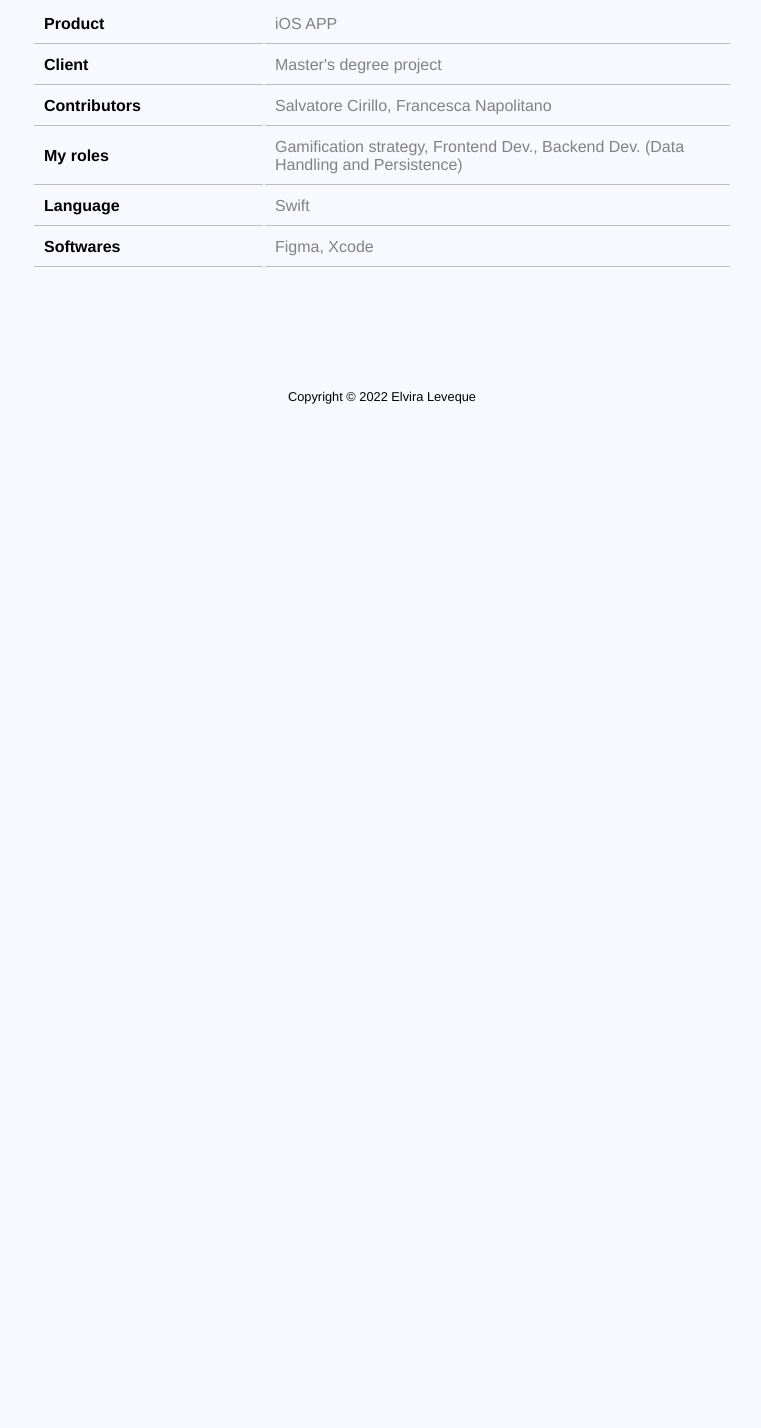
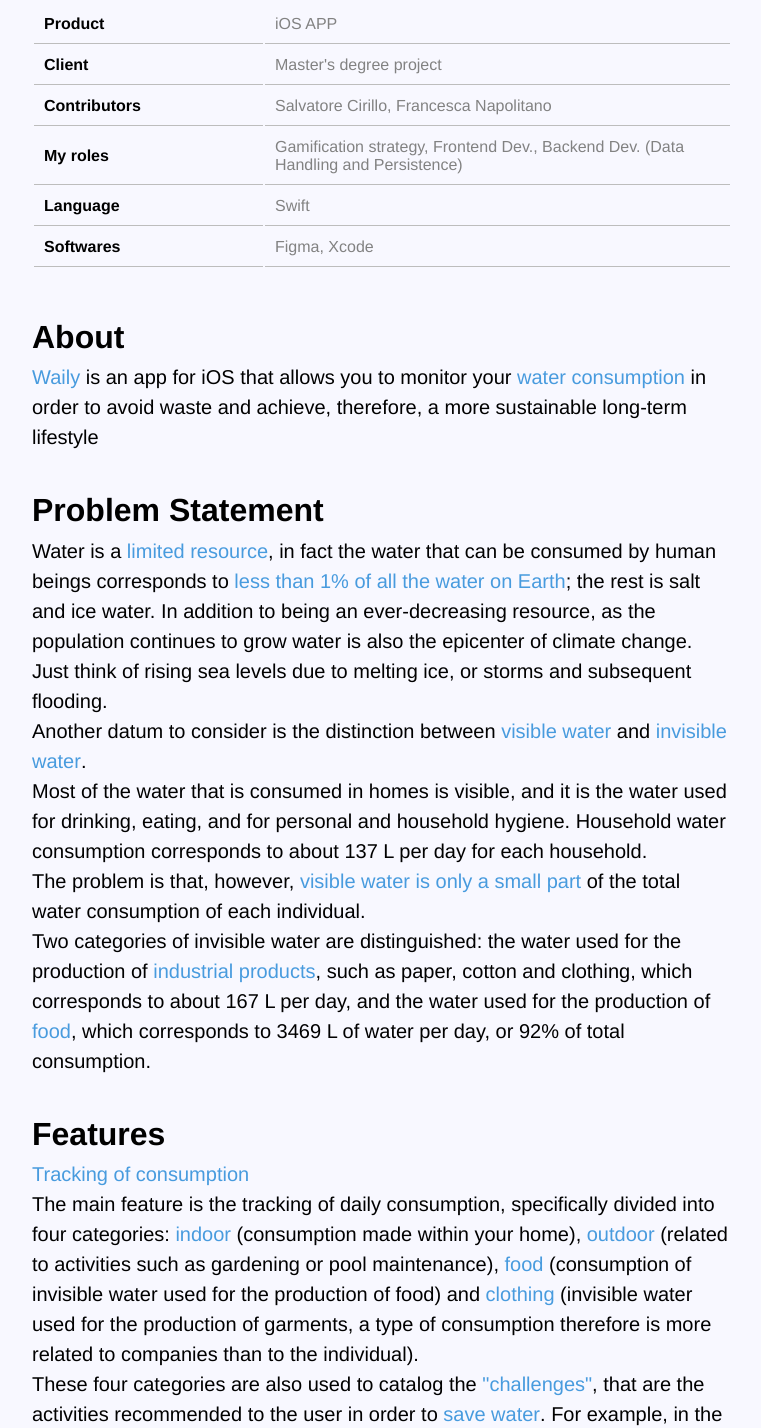
Before and after one commit to elviraleveque/portfolio, a plain HTML site: page projects/waily.html in a window 1280 px wide. Shown: the part 555-1983 px from the top of the page, without its empty margins (258-1019 px from the left). Before the commit the page ends 979 px from the top, so only its background shows below. Drawn offline with Linux system fonts and the light colour scheme.

Commit message:
waily update

```diff
--- a/projects/waily.html
+++ b/projects/waily.html
@@ -57,6 +57,48 @@
             </tr>
         </table>
 
+        <h3>About</h3>
+        <p> <span class="highlight">Waily</span> is an app for iOS that allows you to monitor your <span
+                class="highlight">water consumption</span> in order to avoid waste and achieve, therefore, a more
+            sustainable long-term lifestyle </p>
+
+        <h3>Problem Statement</h3>
+        <p>Water is a <span class="highlight">limited resource</span>, in fact the water that can be consumed by human
+            beings corresponds to <span class="highlight">less than 1% of all the water on Earth</span>; the rest is
+            salt and ice water. In addition to being an
+            ever-decreasing resource, as the population continues to grow water is also the epicenter of climate change.
+            Just think of
+            rising sea levels due to melting ice, or storms and subsequent flooding. <br>
+            Another datum to consider is the distinction between <span class="highlight">visible water</span> and <span
+                class="highlight">invisible water</span>. <br>
+            Most of the water that is consumed in homes is visible, and it is the water used for drinking, eating, and
+            for personal and
+            household hygiene. Household water consumption corresponds to about 137 L per day for each household. <br>
+            The problem is that, however, <span class="highlight">visible water is only a small part</span> of the total water consumption of each
+            individual. <br>
+            Two categories of invisible water are distinguished: the water used for the production of
+            <span class="highlight">industrial products</span>, such as paper, cotton and clothing, which corresponds to
+            about 167 L per day, and the
+            water used for the production of <span class="highlight">food</span>, which corresponds to 3469 L of water
+            per day, or 92% of total
+            consumption.
+        </p>
+
+        <h3>Features</h3>
+        <p><span class="highlight">Tracking of consumption</span><br>
+            The main feature is the tracking of daily consumption, specifically divided into four categories: <span class="highlight">indoor</span> (consumption made within your home), <span class="highlight">outdoor</span> (related to activities such as gardening or pool maintenance), <span class="highlight">food</span> (consumption of invisible water used for the production of food) and <span class="highlight">clothing</span> (invisible water used for the production of garments, a type of consumption therefore is more related to companies than to the individual).<br>
+            These four categories are also used to catalog the <span class="highlight">"challenges"</span>, that are the activities recommended to the user in order to <span class="highlight">save water</span>. For example, in the indoor category there is the challenge "short showers" which suggests the user not to spend more than 5 minutes in the shower, because every minute less saves up to 39 L. Or, in the food category there is the challenge "Vegan Day", which explains to the user that on average people who habitually consume meat consume up to 5000 L of water per day; which is why, avoiding the consumption for a day, you can save the same amount of liters of water.<br><br>
+
+            <span class="highlight">Monthly estimate</span><br>
+            Another core feature is the monthly estimate of the <span class="highlight">cost of consumption</span>. Based on the consumption entered by the user related to the indoor and outdoor categories, ie the categories that affect the cost of the bill, the app help the user to understand the trend of its consumption also in economic terms.<br><br>
+
+            <span class="highlight">Information paths</span><br>
+            Finally, among the main features, there is the section on information, in which there are short information paths about the theme of water and everything that is related. In addition, each of these, presents practical advice on how to have an impact in reality.</p>
+
+        <div class="mockup">
+            <img src="../static/img/projects/waily/mockup.png" alt="">
+        </div>
+
     </main>
 
     <footer>
--- a/static/css/projects/waily.css
+++ b/static/css/projects/waily.css
@@ -13,3 +13,23 @@ main.project-page p a, main.project-page span.highlight {
     margin: 20px auto;
     border-radius: var(--corners);
 }
+
+/* .mockup {
+    display: flex;
+    flex-wrap: wrap;
+    justify-content: space-between;
+    margin: 2em auto;
+    width: 80%;
+} */
+
+.mockup>img {
+    display: block;
+    width: 80%;
+    box-shadow: 0 0 10px #423ca844;
+    border-radius: 1em;
+    margin: 2em auto 0;
+}
+
+@media screen and (max-width: 800px) {
+    .mockup>img{width: 100%;}
+}
```
Also changed, not shown: 1 other file.
